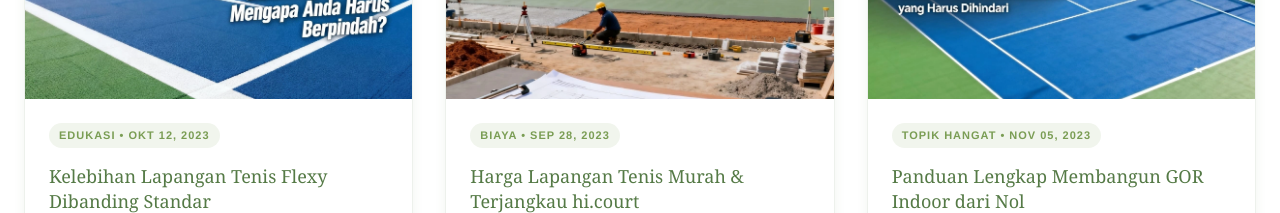
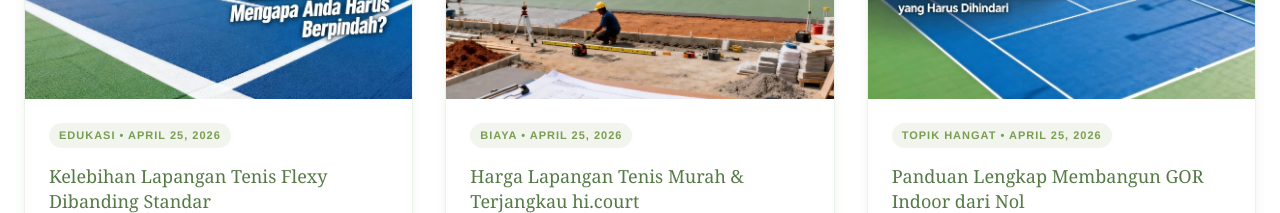
Before and after one commit to Wildan2203/hi.court, a React (Vite) app: page / in a window 1280 px wide. Shown: the part 4980-5193 px from the top of the page. Built offline with nearby package versions, Linux system fonts and the light colour scheme; a web font is replaced by a local one.

Commit message:
update tanggal artikel home

```diff
--- a/src/pages/Home.tsx
+++ b/src/pages/Home.tsx
@@ -612,7 +612,7 @@ export default function Home() {
             {[
               {
                 title: "Kelebihan Lapangan Tenis Flexy Dibanding Standar",
-                date: "Okt 12, 2023",
+                date: "April 25, 2026",
                 cat: "Edukasi",
                 minRead: "4 min",
                 img: IMAGES.artikel2,
@@ -620,7 +620,7 @@ export default function Home() {
               },
               {
                 title: "Harga Lapangan Tenis Murah & Terjangkau hi.court",
-                date: "Sep 28, 2023",
+                date: "April 25, 2026",
                 cat: "Biaya",
                 minRead: "3 min",
                 img: IMAGES.artikel3,
@@ -628,7 +628,7 @@ export default function Home() {
               },
               {
                 title: "Panduan Lengkap Membangun GOR Indoor dari Nol",
-                date: "Nov 05, 2023",
+                date: "April 25, 2026",
                 cat: "Topik Hangat",
                 minRead: "8 min",
                 img: IMAGES.artikel1,
```
